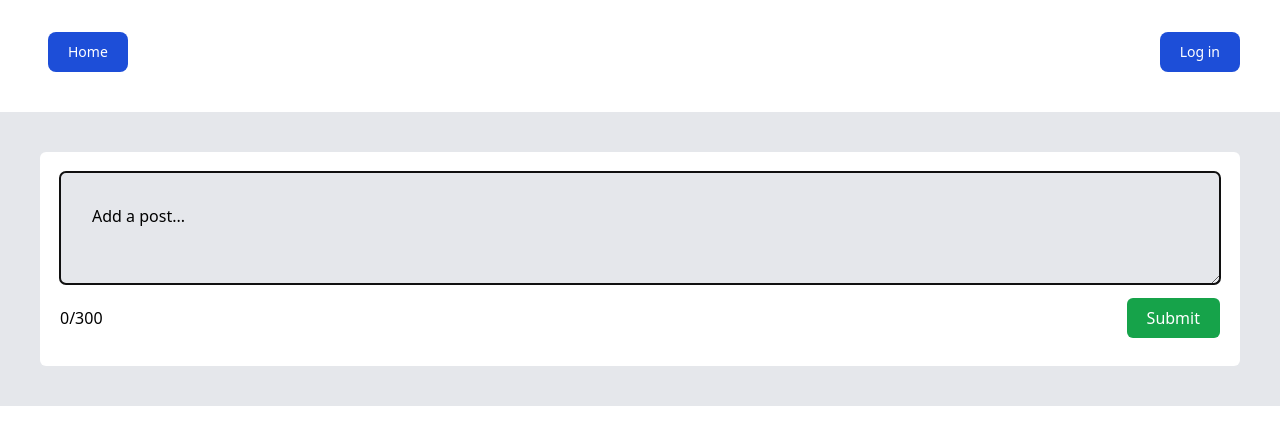
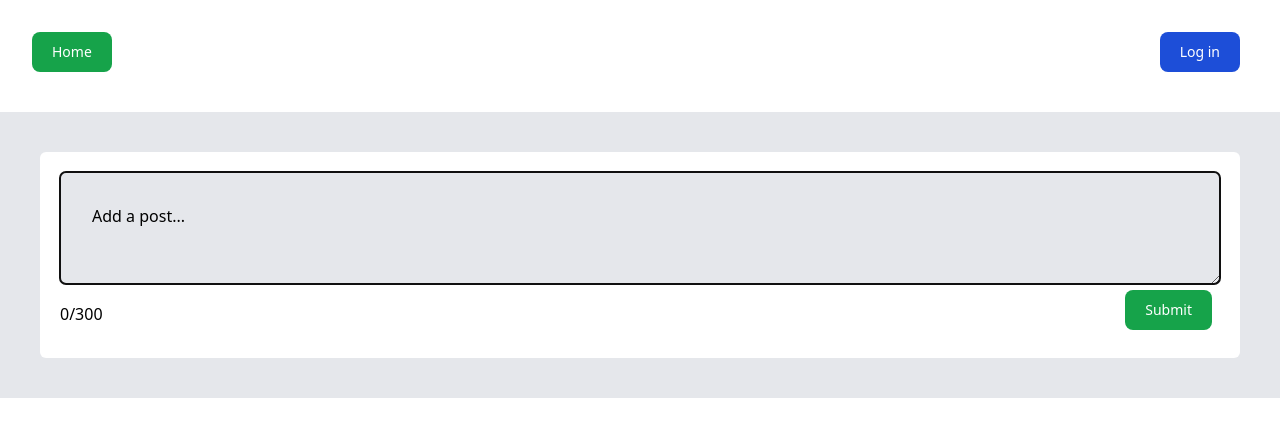
Before and after one commit to filiptaticek/Next-13-project, a Next.js app: page / in a window 1280 px wide. Shown: the top 444 px of the page. Built offline with nearby package versions, Linux system fonts and the light colour scheme; no server answers; the database is empty.

Commit message:
changing the button component and other components using it

```diff
--- a/app/post/[slug]/page.tsx
+++ b/app/post/[slug]/page.tsx
@@ -38,7 +38,7 @@ export default function PostDetail(url: URL) {
         </p>
       )}
       {data?.comments?.map((comment: any) => (
-        <div className="my-2 rounded-md bg-white p-4" key={comment.id}>
+        <div className="my-2 rounded-lg bg-white p-8" key={comment.id}>
           <div className="flex items-center gap-2">
             <Image
               src={comment.user?.image}
--- a/src/components/client/AddPost.tsx
+++ b/src/components/client/AddPost.tsx
@@ -6,6 +6,7 @@ import { useState } from "react"
 import { useMutation } from "@tanstack/react-query"
 import { useQueryClient } from "@tanstack/react-query"
 import toast from "react-hot-toast"
+import { Button } from "./Button"
 
 export default function AddPost() {
   const [title, setTitle] = useState("")
@@ -57,12 +58,7 @@ export default function AddPost() {
           />
           <div className="flex items-center justify-between">
             <p>{title.length}/300</p>
-            <button
-              type="submit"
-              className="my-2 rounded-md bg-green-600 px-5 py-2 text-white"
-              disabled={disabled}>
-              Submit
-            </button>
+            <Button color="green" disabled={disabled} text="Submit" />
           </div>
         </div>
       </div>
--- /dev/null
+++ b/src/components/client/Button.tsx
@@ -0,0 +1,21 @@
+interface IButton {
+  text: string
+  onClick?: any
+  color: "blue" | "green"
+  disabled?: boolean
+}
+
+export const Button = ({ text, onClick, color, disabled }: IButton) => {
+  return (
+    <button
+      className={
+        color === "blue"
+          ? "mb-2 mr-2 rounded-lg bg-blue-700 px-5 py-2.5 text-center text-sm font-medium text-white hover:bg-blue-800 focus:outline-none focus:ring-4 focus:ring-blue-300"
+          : "mb-2 mr-2 rounded-lg bg-green-600 px-5 py-2.5 text-center text-sm font-medium text-white hover:bg-green-800 hover:text-white focus:outline-none focus:ring-4 focus:ring-green-300"
+      }
+      disabled={disabled}
+      onClick={onClick}>
+      {text}
+    </button>
+  )
+}
--- a/src/components/client/Logged.tsx
+++ b/src/components/client/Logged.tsx
@@ -3,16 +3,12 @@
 import Image from "next/image"
 import { signOut } from "next-auth/react"
 import Link from "next/link"
+import { Button } from "./Button"
 
-export default function Logged({image}: {image: string}) {
-  return(
+export default function Logged({ image }: { image: string }) {
+  return (
     <li className="flex items-center gap-8">
-      <button
-        onClick={() =>signOut()}
-        className="mb-2 mr-2 rounded-lg bg-blue-700 px-5 py-2.5 text-sm font-medium text-white hover:bg-blue-800 focus:outline-none focus:ring-4 focus:ring-blue-300 dark:bg-blue-600 dark:hover:bg-blue-700 dark:focus:ring-blue-800"
-      >
-            Logout
-      </button>
+      <Button color="blue" text="Logout " onClick={() => signOut()} />
       <Link href="/dashboard">
         <Image
           width={64}
--- a/src/components/client/Post.tsx
+++ b/src/components/client/Post.tsx
@@ -1,5 +1,5 @@
 "use client"
-import {IPost} from "../../types"
+import { IPost } from "../../types"
 import Image from "next/image"
 import Toggle from "../server/Toggle"
 import axios from "axios"
@@ -8,14 +8,20 @@ import { toast } from "react-hot-toast"
 import { useState, useRef } from "react"
 import Link from "next/link"
 
-export function Post ({post, deleteButton}:{post:IPost, deleteButton?:boolean}) {
-
+export function Post({
+  post,
+  deleteButton
+}: {
+  post: IPost
+  deleteButton?: boolean
+}) {
   const [show, setShow] = useState(false)
   const queryClient = useQueryClient()
   const toastPostID = useRef("")
 
   const { mutate } = useMutation(
-    async () => await axios.delete(`/api/post/deletePost/${post.id.toString()}`),
+    async () =>
+      await axios.delete(`/api/post/deletePost/${post.id.toString()}`),
     {
       onError: () => {
         toast.success("Post has not been deleted.", { id: "" })
@@ -26,7 +32,7 @@ export function Post ({post, deleteButton}:{post:IPost, deleteButton?:boolean})
         queryClient.invalidateQueries(["allPosts"])
         toast.remove(toastPostID.current)
       }
-    },
+    }
   )
 
   const deletePost = () => {
@@ -34,27 +40,37 @@ export function Post ({post, deleteButton}:{post:IPost, deleteButton?:boolean})
     mutate()
   }
 
+  console.log(post)
+
   return (
-    <div className="my-8 rounded-lg bg-white p-8">
+    <div className="rounded-lg bg-white p-8">
       <div className="flex place-items-center gap-4">
-        <Image src={post.user?.image} alt="avatar" width={40} height={40} className="rounded-full" priority/>
+        <Image
+          src={post.user?.image}
+          alt="avatar"
+          width={40}
+          height={40}
+          className="rounded-full"
+          priority
+        />
         <h3 className="font-bold text-gray-700">{post.user?.name}</h3>
       </div>
       <div className="my-8">
         <p className="break-all">{post.title}</p>
       </div>
-      <div className="my-8 flex gap-4">
-        <Link
-          href={`/post/${post.id}`}
-        >
+      <div className="mt-8 flex gap-4">
+        <Link href={`/post/${post.id}`}>
           <p className="text-sm font-bold text-gray-700">
             {post.comments?.length} Comments
           </p>
         </Link>
-        {deleteButton&&<p
-          className="cursor-pointer font-bold text-red-500"
-          onClick={() => setShow(!show)}
-        >Delete</p>}
+        {deleteButton && (
+          <p
+            className="cursor-pointer font-bold text-red-500"
+            onClick={() => setShow(!show)}>
+            Delete
+          </p>
+        )}
       </div>
       {show && <Toggle setToggle={setShow} deletePost={deletePost} />}
     </div>
--- a/src/components/server/Button.tsx
+++ /dev/null
@@ -1,16 +0,0 @@
-interface IButton {
-  text: string
-  onClick?: any
-  main_color?: boolean
-}
-
-export const Button = ({ text, onClick }: IButton) => {
-  return (
-    <button
-      className="mb-2 rounded-lg bg-purple-700 px-5 py-2.5 text-sm font-medium text-white hover:bg-purple-800 focus:outline-none focus:ring-4 focus:ring-purple-300 dark:bg-purple-600 dark:hover:bg-purple-700 dark:focus:ring-purple-900"
-      onClick={onClick}
-    >
-      {text}
-    </button>
-  )
-}
--- a/src/components/server/Nav.tsx
+++ b/src/components/server/Nav.tsx
@@ -3,20 +3,22 @@ import Login from "../client/Login"
 import { getServerSession } from "next-auth/next"
 import { authOptions } from "../../authOptions"
 import Logged from "../client/Logged"
+import { Button } from "../client/Button"
 
 export default async function Nav() {
-
   const session = await getServerSession(authOptions)
 
   return (
     <nav className="flex items-center justify-between p-8">
-      <Link href="/" >
-        <button className="mb-2 ml-4 rounded-lg bg-blue-700 px-5 py-2.5 text-sm font-medium text-white hover:bg-blue-800 focus:outline-none focus:ring-4 focus:ring-blue-300 dark:bg-blue-600 dark:hover:bg-blue-700 dark:focus:ring-blue-800">
-          Home
-        </button>
+      <Link href="/">
+        <Button color="green" text="Home" />
       </Link>
       <ul>
-        {session?.user? <Logged image={session.user.image || ""} />:<Login />}
+        {session?.user ? (
+          <Logged image={session.user.image || ""} />
+        ) : (
+          <Login />
+        )}
       </ul>
     </nav>
   )
--- /dev/null
+++ b/src/stories/Light.tsx
@@ -0,0 +1,23 @@
+/* eslint-disable indent */
+
+//component that is used as an example on our storybook client server
+import clsx from "clsx"
+
+interface ILight {
+  variant: "red" | "yellow" | "green"
+}
+
+/** Basic Light component */
+export function Light({ variant }: ILight) {
+  return (
+    <div
+      className={clsx(
+        "w-fit rounded-full border p-6 text-black",
+        variant == "red"
+          ? "bg-red-500"
+          : variant == "green"
+          ? "bg-green-500"
+          : "bg-yellow-500"
+      )}></div>
+  )
+}
```
Also changed, not shown: tsconfig.json (+7 -1 lines), 2 other files (tests, documents, lock files or other folders).
